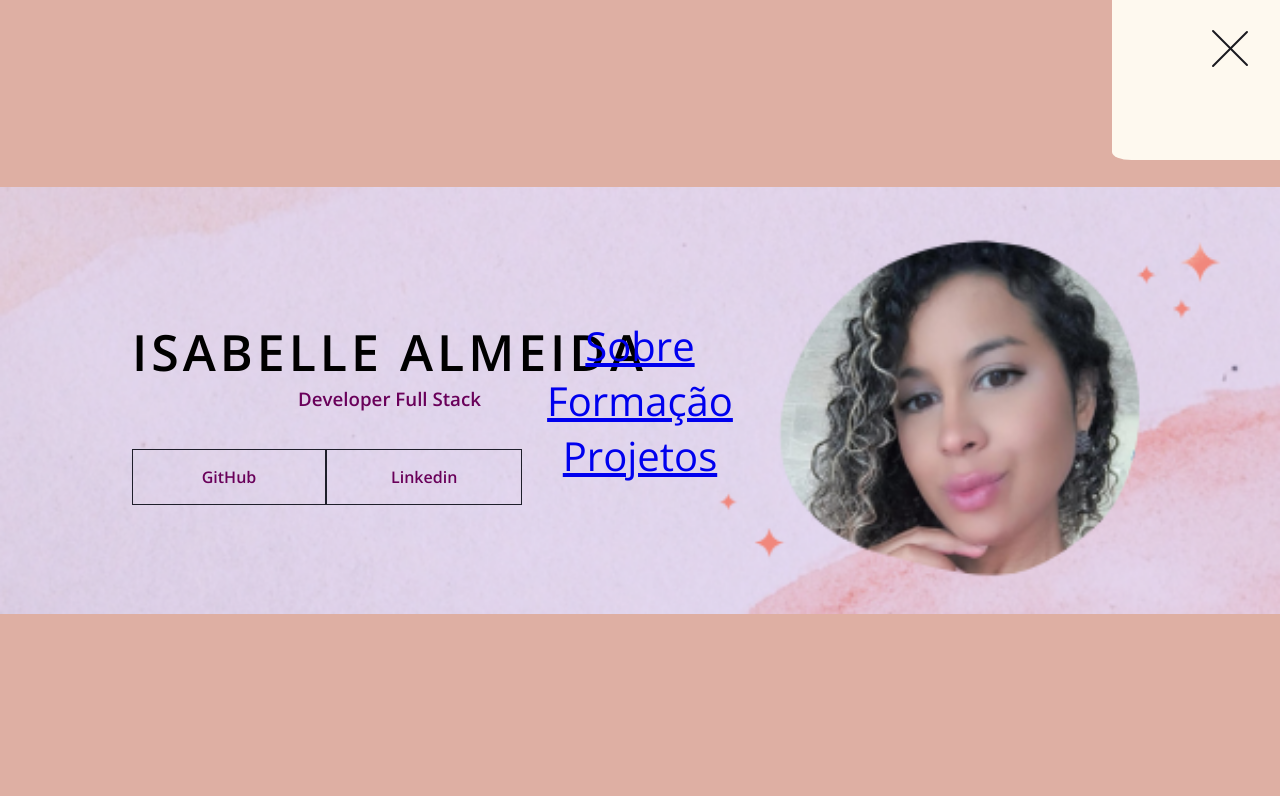
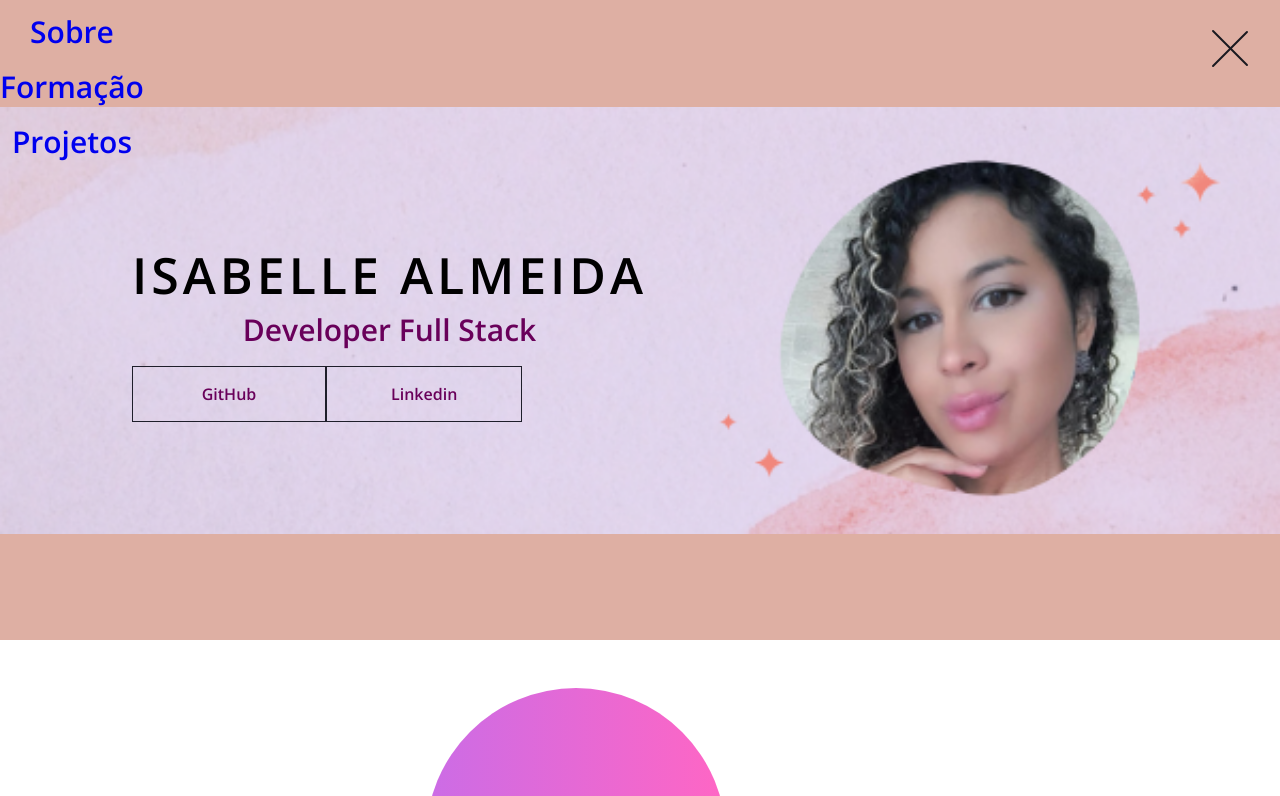
Before and after one commit to Belledev/portfolio-pretalab, a plain HTML site: page index.html in a window 1280 px wide. Both pictures are taken after a click on the label 1230 px from the left and 50 px from the top of the page. Shown: the top 796 px of the page. Drawn offline with nearby package versions, Linux system fonts and the light colour scheme.

Commit message:
Alteração Menu

```diff
--- a/index.html
+++ b/index.html
@@ -32,13 +32,13 @@
                     <nav class="menu-items">
                         <ul>
                             <li>
-                                <a href="#sobre">Sobre</a>
+                                <a href="#sobre" class="sub-link">Sobre</a>
                             </li>
                             <li>
-                                <a href="#formacao">Formação</a>
+                                <a href="#formacao" class="sub-link">Formação</a>
                             </li>
                             <li>
-                                <a href="#projetos">Projetos</a>
+                                <a href="#projetos" class="sub-link">Projetos</a>
                             </li>
                         </ul>
                     </nav>
@@ -50,10 +50,6 @@
         <h1>Isabelle Almeida</h1>
         <h3>Developer Full Stack</h3>
 
-
-            <div class="img-perfil">
-                <img src="" alt="">
-             </div>
         <div class="social-media">
         <a href="https://github.com/Belledev">GitHub</a>
         <a href="https://www.linkedin.com/in/isabelleaalmeida/">Linkedin</a>
@@ -69,7 +65,7 @@
                 <div class="card">
                     <div class="card-wrapper">
                         <h2>Sobre Mim</h2>
-                        <p>Exemplo</p>
+                        <p>Vem ver</p>
                     </div>
                 </div>
                 <div class="card-text">
@@ -88,7 +84,7 @@
                 <div class="card">
                     <div class="card-wrapper">
                         <h2>Formação</h2>
-                        <p>Exemplo</p>
+                        <p>Vem ver</p>
                     </div>
                 </div>
                 <div class="card-text">
@@ -140,7 +136,7 @@
                 <div class="card">
                     <div class="card-wrapper">
                         <h2>Projetos</h2>
-                        <p>Exemplo</p>
+                        <p>Vem ver</p>
                     </div>
                 </div>
                 <div class="card-text">
@@ -153,7 +149,7 @@
                         <li>
                           <p class="lista-titulo">Games Clássicos</p>
                           <a href="https://editor.p5js.org/Belledev/full/28-6wlvD7" target="_blank" class="link">Jogo Freeway</a>
-                          <a href="https://scratch.mit.edu/projects/776117497" target="_blank" class="link">Jogo Pong</a>
+                          <p><a href="https://scratch.mit.edu/projects/776117497" target="_blank" class="link">Jogo Pong</a></p>
                           <p class="lista-descricao">Projeto recriando games clássicos do Atari.</p>
                         </li>
                       </ul>
@@ -163,7 +159,7 @@
 
     <footer class="footer">
         <ul id="contato" class="lista-rodape">
-            <li><i class="fas fa-envelope-square estilo-icone"></i><a href="maito: isabellealmeida12@gmail.com" target="_blank" class="link">isabelleaalmeida12@gmail.com</a></li>
+            <li><i class="fas fa-envelope-square estilo-icone"></i><a href="mailto: isabellealmeida12@gmail.com" target="_blank" class="link">isabelleaalmeida12@gmail.com</a></li>
             <li href=""><i class="fab fa-linkedin estilo-icone"><a></a></i>isabelleaalmeida</li>
             <li href=""><i class="fab fa-github-square estilo-icone"></i>Belledev</li>
           </ul>
--- a/style.css
+++ b/style.css
@@ -9,10 +9,10 @@
 /*HEADER*/
 
 .header-container {
-    height: 100vh;
+    height: 80vh;
     width: 100vw;
     background-color: #DEAFA3;
-    background-image: url('./asets/name.png');
+    background-image: url('./assets/name.png');
     background-repeat: no-repeat;
     background-position: center;
     background-size: contain;
@@ -31,16 +31,6 @@
     text-align: center;
     padding: 20px;
 }
-/*
-.img-perfil{
-    float: right;
-}
-.img-perfil img{
-    width: 70%;
-    border-radius:49%;
-    border: 1px solid rgb(0, 0, 0);
-}
-*/
 
 h1{
     font-size: 50px;
@@ -51,6 +41,7 @@ h1{
 
 h3{
     color: #69005A;
+    font-size: 30px;
 }
 
 h2{
@@ -132,7 +123,7 @@ a:hover{
     display: none;
 }
 
-/*MENU*/
+/*MENU + Animação*/
 
 .menu{
     position: absolute;
@@ -141,8 +132,7 @@ a:hover{
     background-color: transparent;
     height: 4px;
     width: 10px;
-    border-radius: 50%;
-    box-shadow: 0px 0px 0px white;
+    box-shadow: 0px 0px 0px ;
     z-index: -1;
     transition: 400ms ease-in-out 0s;
 }
@@ -152,10 +142,10 @@ a:hover{
     top: 0;
     left: 0;
     width: 100%;
-    height: 100vh;
+    height: 100%;
     display: flex;
-    justify-content: center;
-    align-items: center;
+    justify-content:flex-start;
+    align-items: start;
     z-index: 2;
     opacity: 0;
     visibility: hidden;
@@ -176,6 +166,12 @@ a:hover{
 
 }
 
+.sub-link{
+    text-decoration: none;
+    font-weight: 700;
+    font-size: 30px;
+}
+
 
 #toggle:checked + .checkbox .trace:nth-child(1){
     transform: rotate(45deg);
@@ -194,13 +190,9 @@ a:hover{
     top: 48px;
 }
 
-#toggle:checked + .checkbox{
-    background-color:#fef9ef;
-}
+#toggle:checked ~ .menu{
+    box-shadow: 0px 0px 0px 0vmax
 
-#toggle:checked ~ .menu{
-    box-shadow: 0px 0px 0px 10vmax #fef9ef;
-    z-index: 1;
 }
 
 #toggle:checked ~ .menu-items{
@@ -222,6 +214,7 @@ a:hover{
     justify-content: space-evenly;
     align-items: center;
     width: 90%;
+    flex-direction: column;
 }
 
 .card{
@@ -247,6 +240,7 @@ a:hover{
     font-weight: 300;
     font-size: 20px;
     line-height: 30px;
+    margin-top: 10px;
     }
 
 .card-text ul li {
```
Also changed, not shown: asets/nome.png (deleted), assets/name.png (renamed from asets/name.png).
